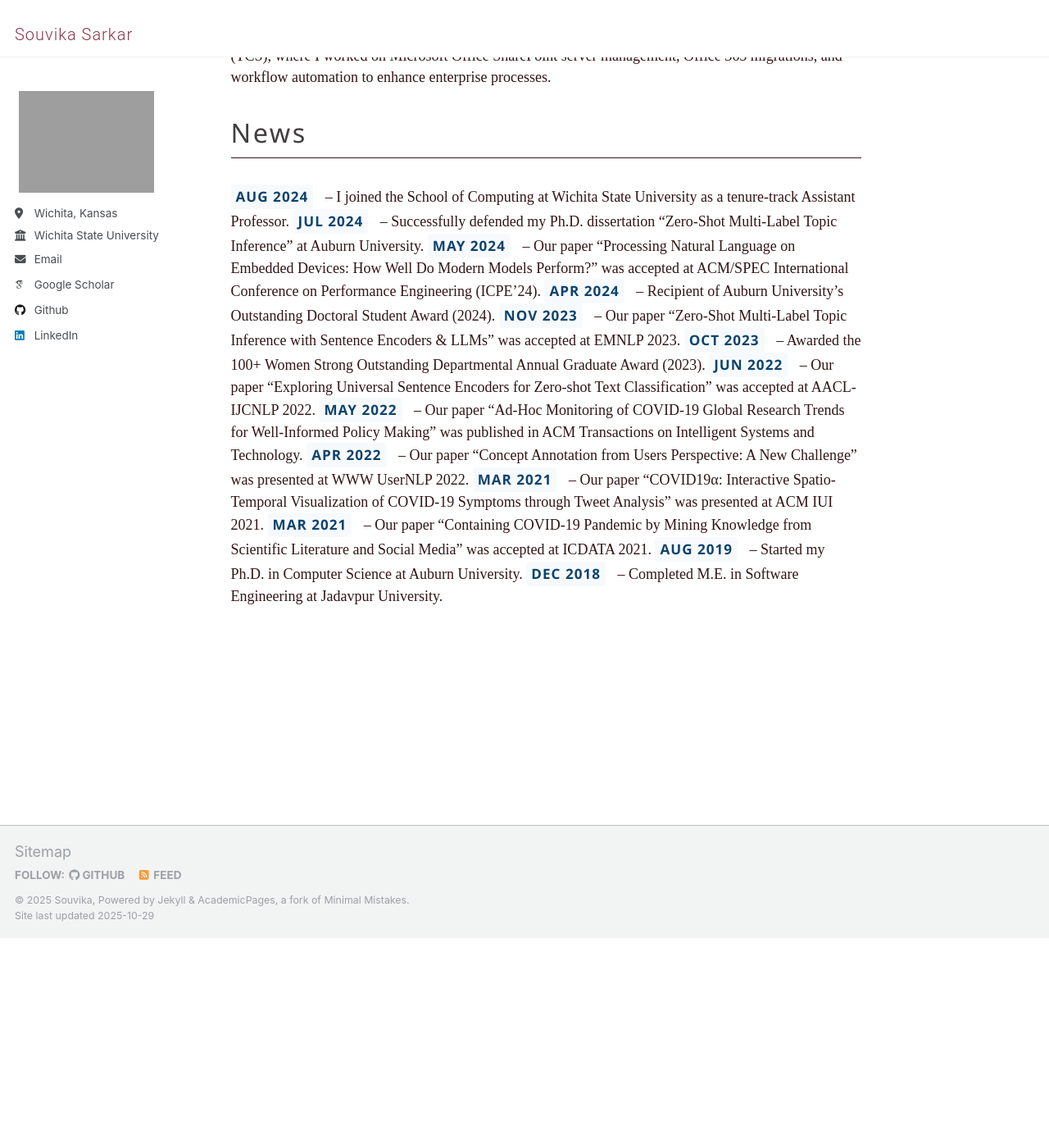
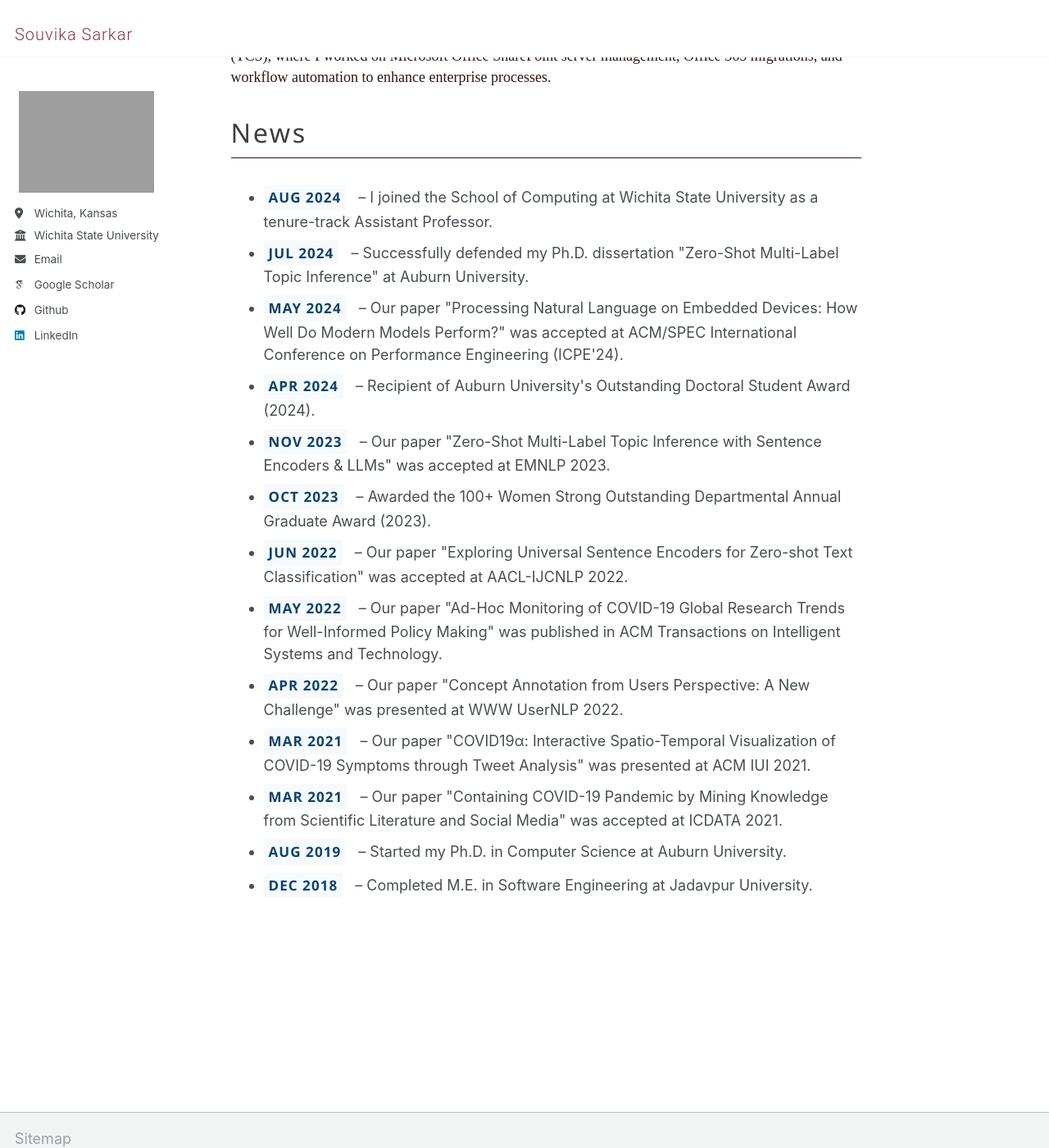
Before and after one commit to Souvika/souvika.github.io, a Jekyll site: the page built from _pages/about.md, in a window 1280 px wide and 1400 px high, scrolled down 631 px. Shown: the whole window at 82% size. Built offline with Jekyll 4.4.1, drawn with Linux system fonts in a browser that asks for light colours; some web fonts are replaced; before the commit the page ends 1776 px from its top, so only the background shows below that.

Commit message:
Update News Section

```diff
--- a/_pages/about.md
+++ b/_pages/about.md
@@ -17,16 +17,18 @@
 Beyond academia, I have extensive industry experience as an IT Analyst at Tata Consultancy Services (TCS), where I worked on Microsoft Office SharePoint server management, Office 365 migrations, and workflow automation to enhance enterprise processes.
 
 <div class="section-header">News</div>
-<span class="news-date">Aug 2024</span> – I joined the School of Computing at Wichita State University as a tenure-track Assistant Professor.
-<span class="news-date">Jul 2024</span> – Successfully defended my Ph.D. dissertation "Zero-Shot Multi-Label Topic Inference" at Auburn University.
-<span class="news-date">May 2024</span> – Our paper "Processing Natural Language on Embedded Devices: How Well Do Modern Models Perform?" was accepted at ACM/SPEC International Conference on Performance Engineering (ICPE'24).
-<span class="news-date">Apr 2024</span> – Recipient of Auburn University's Outstanding Doctoral Student Award (2024).
-<span class="news-date">Nov 2023</span> – Our paper "Zero-Shot Multi-Label Topic Inference with Sentence Encoders & LLMs" was accepted at EMNLP 2023.
-<span class="news-date">Oct 2023</span> – Awarded the 100+ Women Strong Outstanding Departmental Annual Graduate Award (2023).
-<span class="news-date">Jun 2022</span> – Our paper "Exploring Universal Sentence Encoders for Zero-shot Text Classification" was accepted at AACL-IJCNLP 2022.
-<span class="news-date">May 2022</span> – Our paper "Ad-Hoc Monitoring of COVID-19 Global Research Trends for Well-Informed Policy Making" was published in ACM Transactions on Intelligent Systems and Technology.
-<span class="news-date">Apr 2022</span> – Our paper "Concept Annotation from Users Perspective: A New Challenge" was presented at WWW UserNLP 2022.
-<span class="news-date">Mar 2021</span> – Our paper "COVID19α: Interactive Spatio-Temporal Visualization of COVID-19 Symptoms through Tweet Analysis" was presented at ACM IUI 2021.
-<span class="news-date">Mar 2021</span> – Our paper "Containing COVID-19 Pandemic by Mining Knowledge from Scientific Literature and Social Media" was accepted at ICDATA 2021.
-<span class="news-date">Aug 2019</span> – Started my Ph.D. in Computer Science at Auburn University.
-<span class="news-date">Dec 2018</span> – Completed M.E. in Software Engineering at Jadavpur University.
+<ul>
+    <li><span class="news-date">Aug 2024</span> – I joined the School of Computing at Wichita State University as a tenure-track Assistant Professor.</li>
+    <li><span class="news-date">Jul 2024</span> – Successfully defended my Ph.D. dissertation "Zero-Shot Multi-Label Topic Inference" at Auburn University.</li>
+    <li><span class="news-date">May 2024</span> – Our paper "Processing Natural Language on Embedded Devices: How Well Do Modern Models Perform?" was accepted at ACM/SPEC International Conference on Performance Engineering (ICPE'24).</li>
+    <li><span class="news-date">Apr 2024</span> – Recipient of Auburn University's Outstanding Doctoral Student Award (2024).</li>
+    <li><span class="news-date">Nov 2023</span> – Our paper "Zero-Shot Multi-Label Topic Inference with Sentence Encoders & LLMs" was accepted at EMNLP 2023.</li>
+    <li><span class="news-date">Oct 2023</span> – Awarded the 100+ Women Strong Outstanding Departmental Annual Graduate Award (2023).</li>
+    <li><span class="news-date">Jun 2022</span> – Our paper "Exploring Universal Sentence Encoders for Zero-shot Text Classification" was accepted at AACL-IJCNLP 2022.</li>
+    <li><span class="news-date">May 2022</span> – Our paper "Ad-Hoc Monitoring of COVID-19 Global Research Trends for Well-Informed Policy Making" was published in ACM Transactions on Intelligent Systems and Technology.</li>
+    <li><span class="news-date">Apr 2022</span> – Our paper "Concept Annotation from Users Perspective: A New Challenge" was presented at WWW UserNLP 2022.</li>
+    <li><span class="news-date">Mar 2021</span> – Our paper "COVID19α: Interactive Spatio-Temporal Visualization of COVID-19 Symptoms through Tweet Analysis" was presented at ACM IUI 2021.</li>
+    <li><span class="news-date">Mar 2021</span> – Our paper "Containing COVID-19 Pandemic by Mining Knowledge from Scientific Literature and Social Media" was accepted at ICDATA 2021.</li>
+    <li><span class="news-date">Aug 2019</span> – Started my Ph.D. in Computer Science at Auburn University.</li>
+    <li><span class="news-date">Dec 2018</span> – Completed M.E. in Software Engineering at Jadavpur University.</li>
+</ul>
```
